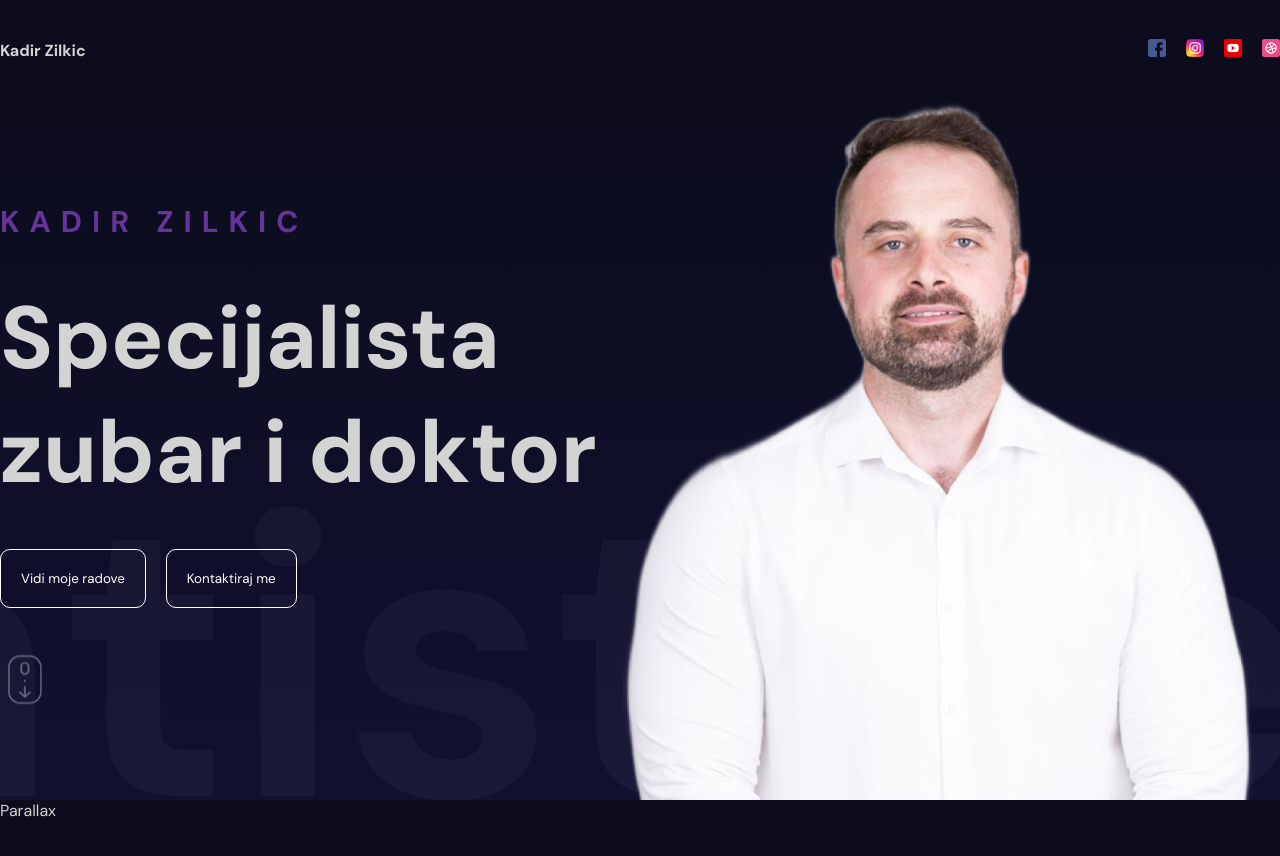
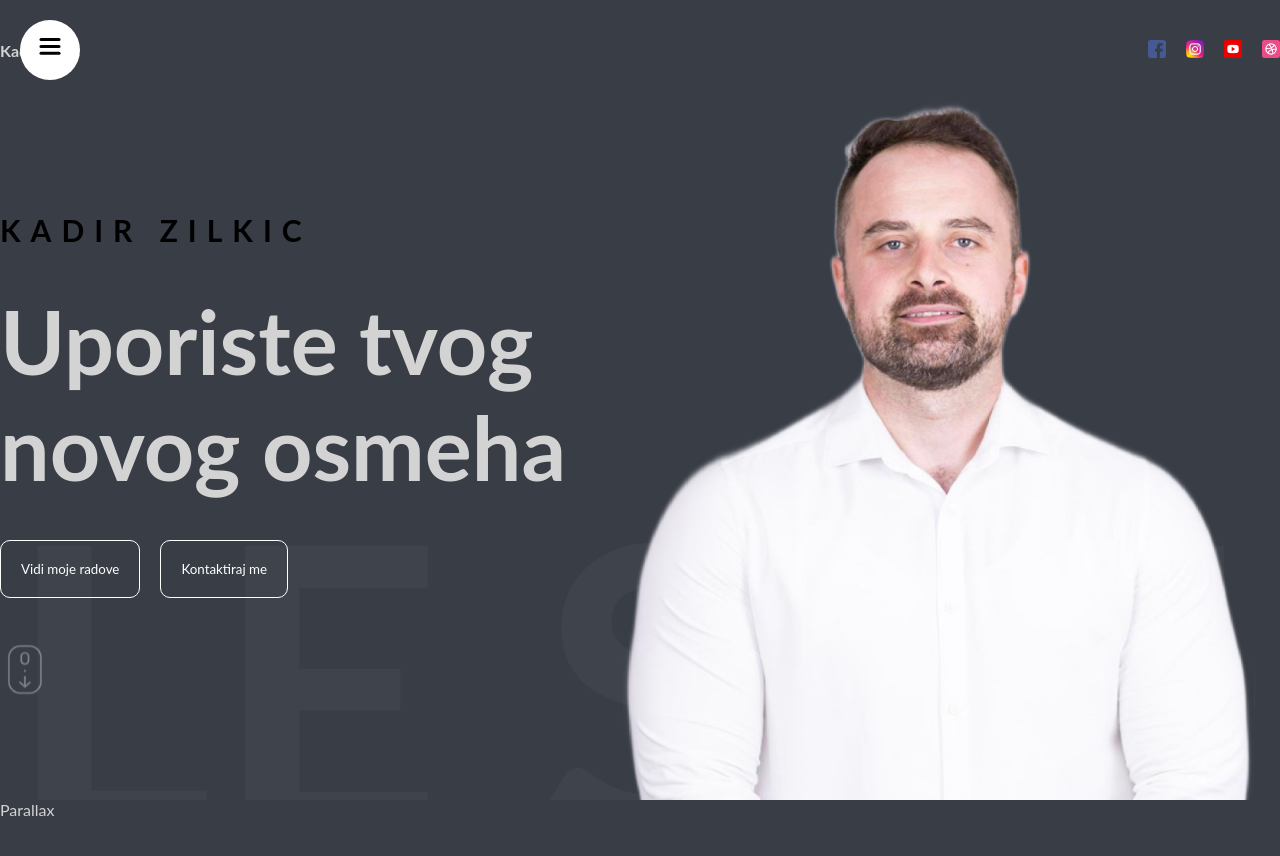
Before and after one commit to Elddar00/animated-portfolio, a React (Vite) app: page / in a window 1280 px wide. Shown: the top 856 px of the page. Built offline with nearby package versions, Linux system fonts and the light colour scheme.

Commit message:
Fix Problem with Sidebar initial rendering

```diff
--- a/index.html
+++ b/index.html
@@ -1,9 +1,13 @@
-<!doctype html>
+<!DOCTYPE html>
 <html lang="en">
   <head>
     <meta charset="UTF-8" />
     <meta name="viewport" content="width=device-width, initial-scale=1.0" />
-    <link href="https://fonts.googleapis.com/css2?family=DM+Sans:ital,opsz,wght@0,9..40,100;0,9..40,200;0,9..40,300;0,9..40,400;0,9..40,500;0,9..40,600;0,9..40,700;0,9..40,800;0,9..40,900;0,9..40,1000;1,9..40,100;1,9..40,1000&display=swap" rel="stylesheet">
+    <link
+      href="https://fonts.googleapis.com/css2?family=DM+Sans:ital,opsz,wght@0,9..40,100;0,9..40,200;0,9..40,300;0,9..40,400;0,9..40,500;0,9..40,600;0,9..40,700;0,9..40,800;0,9..40,900;0,9..40,1000;1,9..40,100;1,9..40,1000&display=swap"
+      rel="stylesheet"
+    />
+
     <title>Kadir Zilkic</title>
   </head>
   <body>
--- a/src/app.scss
+++ b/src/app.scss
@@ -7,11 +7,12 @@ html {
   padding: 0;
   margin: 0;
   box-sizing: border-box;
-  font-family: "DM Sans", sans-serif;
+  font-family: "Lato", sans-serif;
 }
 
 body {
-  background-color: #0c0c1d;
+  // background-color: #0c0c1d;
+  background-color: #383d46;
   color: lightgrey;
 }
 
--- a/src/components/hero/Hero.jsx
+++ b/src/components/hero/Hero.jsx
@@ -50,7 +50,7 @@ const Hero = () => {
         >
           <motion.h2 variants={textVariants}>KADIR ZILKIC</motion.h2>
           <motion.h1 variants={textVariants}>
-            Specijalista zubar i doktor{" "}
+            Uporiste tvog novog osmeha
           </motion.h1>
           <motion.div variants={textVariants} className="buttons">
             <motion.button variants={textVariants}>
@@ -74,7 +74,7 @@ const Hero = () => {
         initial="initial"
         animate="animate"
       >
-        Dentist Because SMILE
+        SMILE SMILE SMILE SMILE
       </motion.div>
       <div className="imageContainer">
         <img src="kadir12.png" alt="" />
--- a/src/components/hero/hero.scss
+++ b/src/components/hero/hero.scss
@@ -3,7 +3,8 @@
 .hero {
   height: calc(100vh - 100px);
   overflow: hidden;
-  background: linear-gradient(180deg, #0c0c1d, #111132);
+  //   background: linear-gradient(180deg, #0c0c1d, #111132);
+  background-color: #383d46;
   position: relative;
 
   .wrapper {
@@ -29,7 +30,7 @@
 
       h2 {
         font-size: 30px;
-        color: rebeccapurple;
+        color: black;
         letter-spacing: 10px;
       }
 
--- a/src/components/sidebar/Sidebar.jsx
+++ b/src/components/sidebar/Sidebar.jsx
@@ -1,8 +1,8 @@
-import { useState } from "react";
-import { delay, motion } from "framer-motion";
+import { useEffect, useState } from "react";
+import { motion } from "framer-motion";
 import Links from "./links/Links";
 import "./sidebar.scss";
-import ToggleButton from "./toggleButton/toggleButton";
+import ToggleButton from "./toggleButton/ToggleButton";
 
 const variants = {
   open: {
@@ -25,16 +25,18 @@ const variants = {
 
 const Sidebar = () => {
   const [open, setOpen] = useState(false);
+  const [isLoaded, setIsLoaded] = useState(false);
 
-  document.addEventListener("DOMContentLoaded", function () {
-    const sidebar = document.querySelector(".sidebar");
-    if (sidebar) {
-      sidebar.classList.add("visible"); // Prikaži sidebar nakon što je stranica potpuno učitana
-    }
-  });
+  useEffect(() => {
+    setIsLoaded(true);
+  }, []);
 
   return (
-    <motion.div className="sidebar" animate={open ? "open" : "closed"}>
+    <motion.div
+      className={`sidebar ${isLoaded ? "visible" : ""}`}
+      initial="closed"
+      animate={open ? "open" : "closed"}
+    >
       <motion.div className="bg" variants={variants}>
         <Links />
       </motion.div>
--- a/src/components/sidebar/sidebar.scss
+++ b/src/components/sidebar/sidebar.scss
@@ -1,15 +1,19 @@
+@import "../../app.scss";
+
 @import "../../app.scss";
 
 .sidebar {
-  display: none; // Inicijalno sakrivanje sidebara
+  display: flex;
   flex-direction: column;
   align-items: center;
   justify-content: center;
   background-color: white;
   color: black;
+  opacity: 0;
+  transition: opacity 0.3s;
 
   &.visible {
-    display: flex; // Prikaži sidebar kada je klasa "visible" dodata
+    opacity: 1;
   }
 
   .bg {
@@ -39,7 +43,7 @@
         font-size: 40px;
 
         @include mobile {
-          font-size: 20px;
+          font-size: 14px;
         }
       }
     }
@@ -47,10 +51,10 @@
 
   button {
     z-index: 999;
+    position: fixed;
     width: 50px;
     height: 50px;
     border-radius: 50%;
-    position: fixed;
     top: 25px;
     left: 25px;
     background-color: transparent;
```
Also changed, not shown: src/main.jsx (+7 -6 lines).
